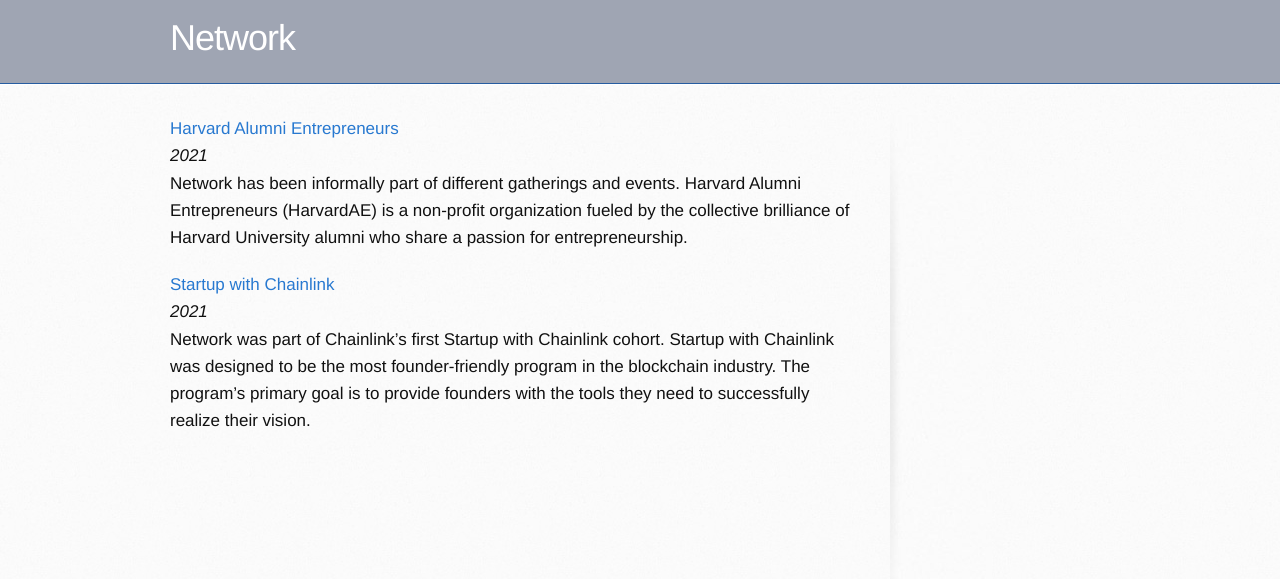
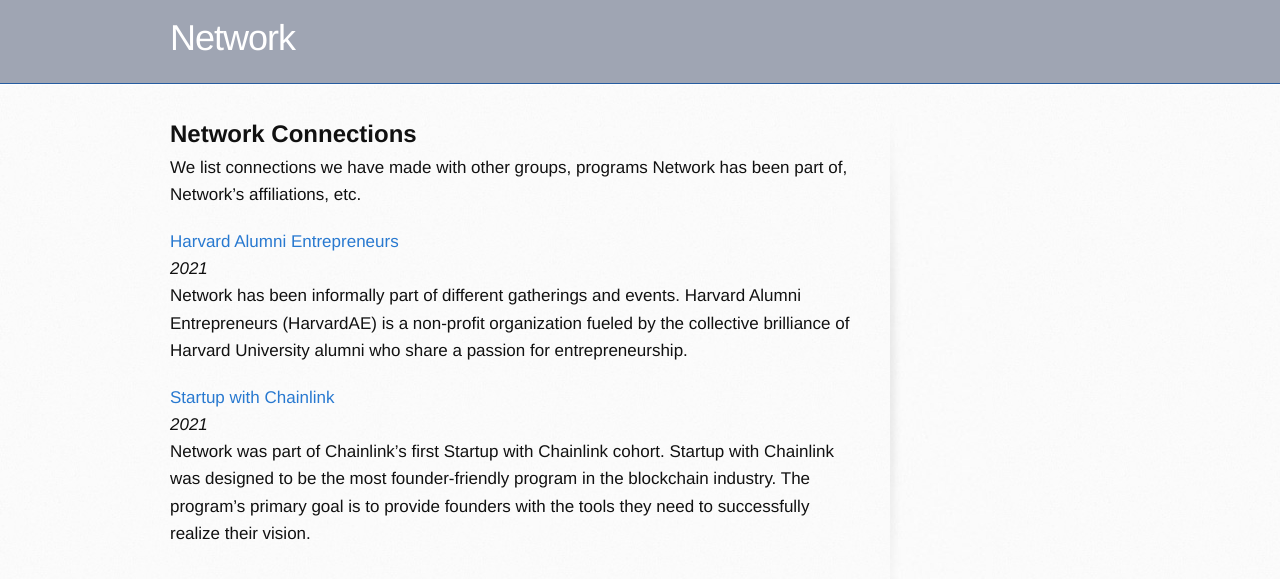
Before and after one commit to networkf/network.github.io, a Jekyll site: the page built from connections.md, in a window 1280 px wide. Shown: the top 579 px of the page. Built offline with Jekyll 4.4.1, drawn with Linux system fonts in a browser that asks for light colours; some web fonts are replaced; our own code applies the rules of GitHub Pages for plain Markdown files; the repository's description, which GitHub fills in, is left out.

Commit message:
Update connections.md

```diff
--- a/connections.md
+++ b/connections.md
@@ -5,6 +5,10 @@ layout: default
 <link rel="shortcut icon" type="image/png" href="/favicon.png">
 </head>
 ---
+<b><font size="5">Network Connections</font></b>
+<br>
+We list connections we have made with other groups, programs Network has been part of, Network's affiliations, etc.
+<br>
 
 **<a href="https://www.harvardae.org/">Harvard Alumni Entrepreneurs</a>**
 <br>
```
